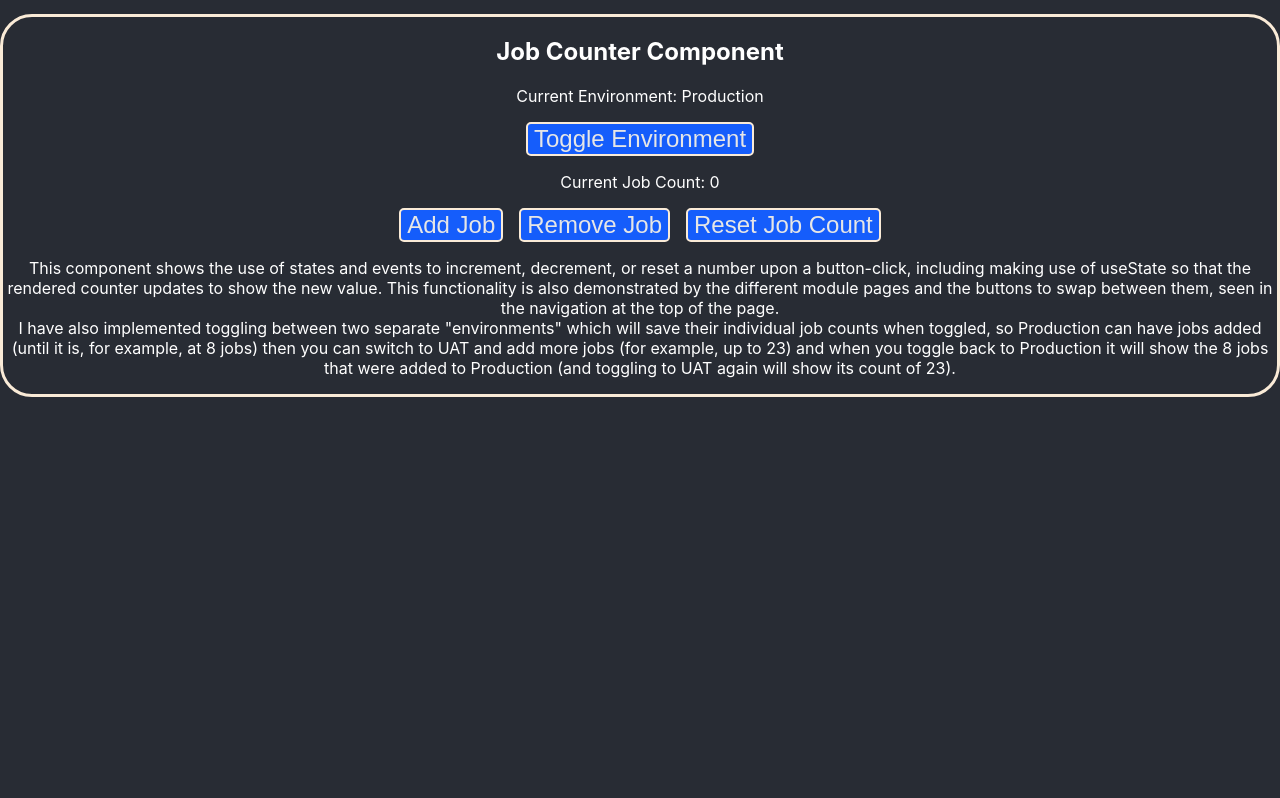
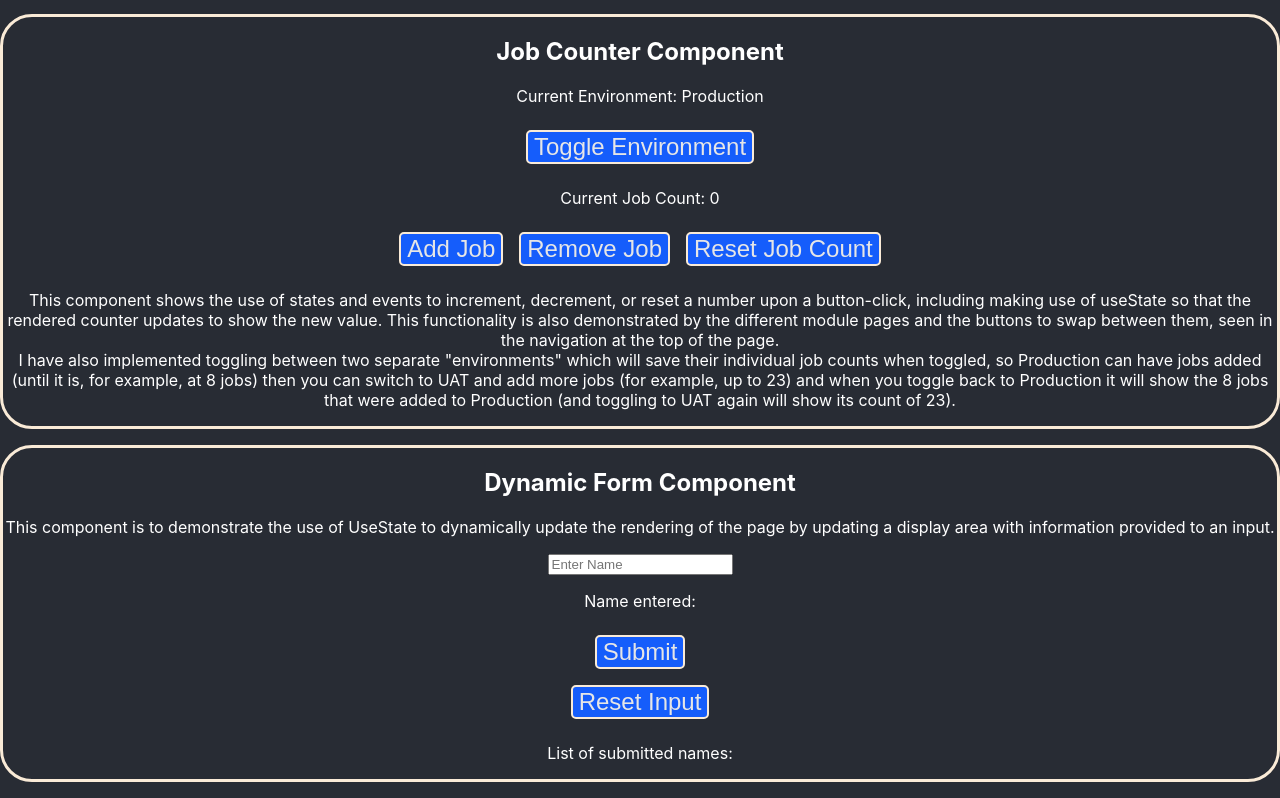
Before and after one commit to ReflectionGolden/react-essentials-site, a React (Create React App) app: page / in a window 1280 px wide. Shown: the part 584-1382 px from the top of the page. Before the commit the page ends 997 px from the top, so only its background shows below. Built offline with nearby package versions, Linux system fonts and the light colour scheme; the HTML template or start-up script is replaced by a standard one.

Commit message:
Added DynamicForm component to demonstrate dynamic rendering of input as it is provided, and also implementation of basic form validation.

```diff
--- a/src/App.css
+++ b/src/App.css
@@ -33,8 +33,7 @@
 }
 
 .Generic-button {
-  margin-left:  0.5rem;
-  margin-right: 0.5rem;
+  margin: 0.5rem;
   font-size: x-large;
   color: #e6e6e6;
   border: 2px solid antiquewhite;
@@ -137,3 +136,10 @@
 }
 
 /* Module 3 styles */
+
+.Listing {
+  margin: auto;
+  width: fit-content;
+  text-align: left;
+  margin-bottom: 1rem;
+}
--- a/src/course_modules/Module3.js
+++ b/src/course_modules/Module3.js
@@ -11,6 +11,9 @@ function ModuleThreePage() {
             </div>
             <div className='Component-Container'>
                 <JobCounter />
+            </div>
+            <div className='Component-Container'>
+                <DynamicForm />
             </div>
         </div>
     );
@@ -112,4 +115,63 @@ function UATCounter({isHidden}) {
     );
 }
 
+function DynamicForm() {
+    const [nameVal, setNameVal] = useState("");
+    const [submitted, updateSubmitted] = useState([]);
+    let nextId = 0;
+
+    const handleInputChange = (event) => {
+        let name = event.target.value;
+        setNameVal(name);
+    }
+
+    function handleReset() {
+        setNameVal("");
+    }
+
+    function handleValidation() {
+        let formIsValid = true;
+        if(nameVal.length < 1) {
+            formIsValid = false;
+            alert("You cannot submit an empty name field");
+        }
+        return formIsValid;
+    }
+
+    function handleSubmission(e) {
+        e.preventDefault();
+        if(handleValidation()) {
+            updateSubmitted([...submitted, { id: nextId++, name: nameVal}]);
+        }
+    }
+
+    return (
+        <div>
+            <h2>Dynamic Form Component</h2>
+            <p>
+                This component is to demonstrate the use of UseState to dynamically update the rendering of the page by updating a display area with information provided to an input.
+            </p>
+            <form onSubmit={e => handleSubmission(e)}>
+                <input
+                    type="text"
+                    maxLength={50}
+                    value={nameVal}
+                    placeholder='Enter Name'
+                    onChange={handleInputChange}
+                />
+                <p>Name entered: {nameVal}</p>
+                <button className='Generic-button' id='submit' value="submit">Submit</button>
+            </form>
+            <button className='Generic-button' onClick={handleReset}>Reset Input</button>
+
+            <p>List of submitted names:</p>
+            <ul className='Listing'>
+                {submitted.map(person => (
+                    <li key={person.id}>{person.name}</li>
+                ))}
+            </ul>
+        </div>
+    );
+}
+
 export default ModuleThreePage;
```
